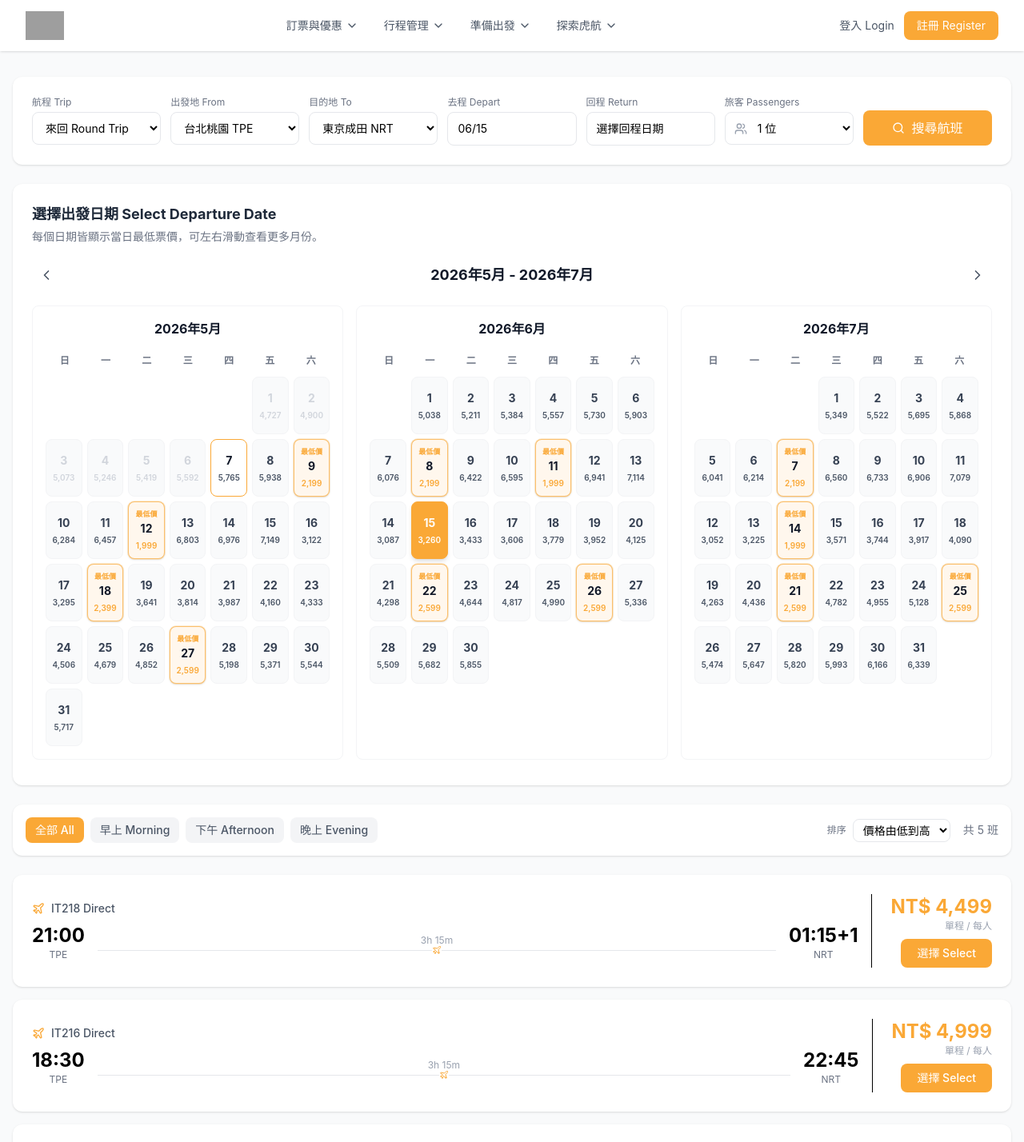
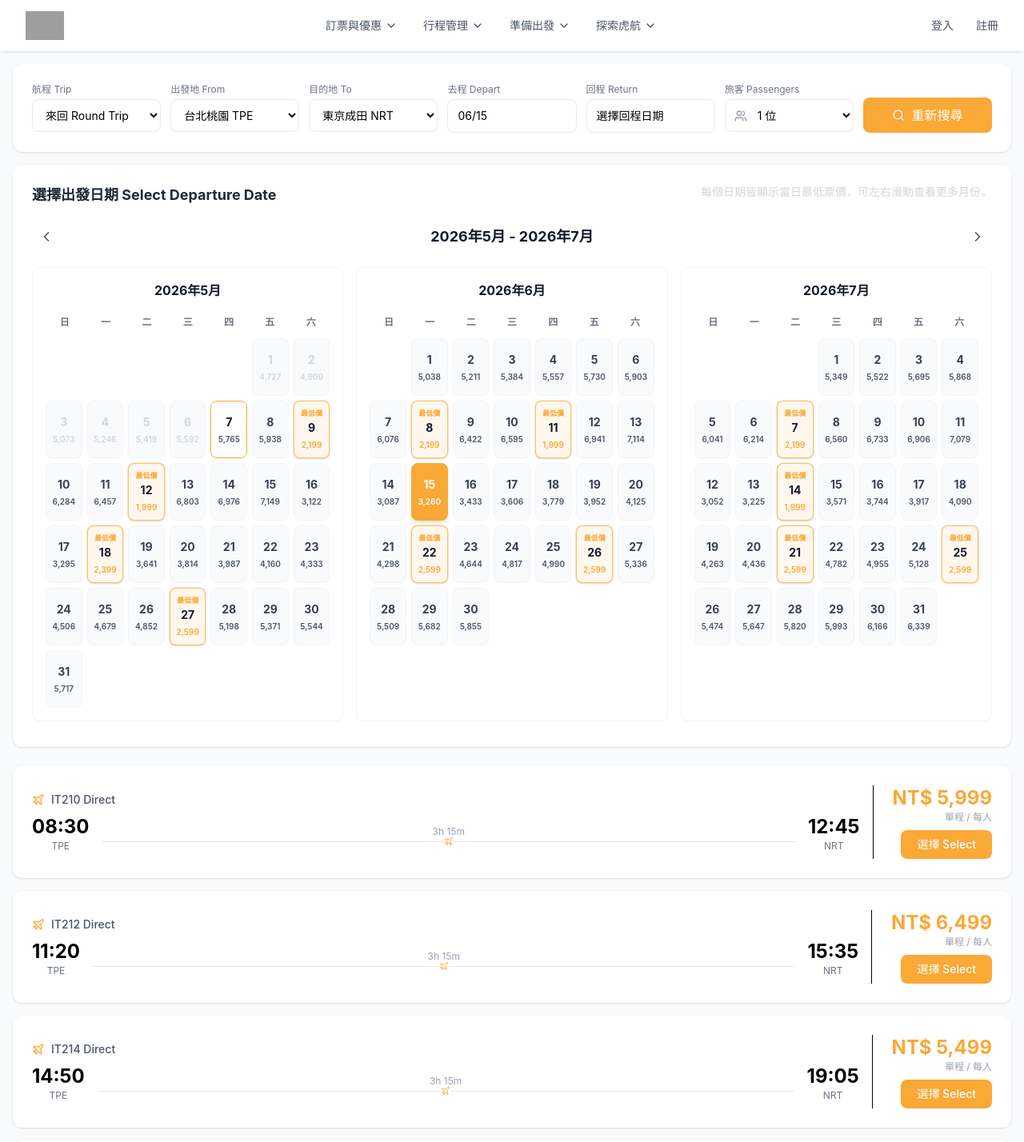
Before and after one commit to howardimagine/tigerair-react-redesign, a React (Vite) app: page /search in a window 1280 px wide. Shown: the top 1428 px of the page at 80% size. Built offline with nearby package versions, Linux system fonts and the light colour scheme; grey boxes are pictures that could not be loaded.

Commit message:
Refactor Navbar links for improved styling; update SearchResults layout and remove unused sorting functionality

```diff
--- a/src/components/Navbar.jsx
+++ b/src/components/Navbar.jsx
@@ -68,9 +68,9 @@ const Navbar = () => {
               </>
             ) : (
               <>
-                <Link to="/login" className="text-sm text-gray-600 hover:text-primary">登入 Login</Link>
-                <Link to="/register" className="text-sm bg-primary text-white px-4 py-2 rounded-lg hover:bg-orange-600 transition">
-                  註冊 Register
+                <Link to="/login" className="text-sm text-gray-600 px-4 py-2 hover:text-primary">登入</Link>
+                <Link to="/register" className="text-sm text-gray-600 py-2 rounded-lg hover:bg-orange-600 transition">
+                  註冊
                 </Link>
               </>
             )}
--- a/src/pages/SearchResults.jsx
+++ b/src/pages/SearchResults.jsx
@@ -36,7 +36,6 @@ const destinations = [
 const SearchResults = () => {
   const navigate = useNavigate();
   const [filter, setFilter] = useState('all');
-  const [sortBy, setSortBy] = useState('price');
   const [tripType, setTripType] = useState('roundtrip');
   const [form, setForm] = useState({
     from: 'TPE',
@@ -56,14 +55,12 @@ const SearchResults = () => {
     setForm((current) => ({ ...current, depart: date }));
   };
 
-  const filtered = flights
-    .filter((flight) => filter === 'all' || flight.period === filter)
-    .sort((a, b) => (sortBy === 'price' ? a.price - b.price : a.depart.localeCompare(b.depart)));
+  const filtered = flights.filter((flight) => filter === 'all' || flight.period === filter);
 
   return (
-    <div className="min-h-screen bg-gray-50 py-8">
+    <div className="min-h-screen bg-gray-50 py-4">
       <div className="mx-auto max-w-7xl px-4">
-        <div className="mb-6 rounded-xl bg-white p-5 shadow-sm sm:p-6">
+        <div className="mb-4 rounded-xl bg-white p-4 shadow-sm sm:p-6">
           <form onSubmit={handleSearch} className="grid grid-cols-1 gap-3 sm:grid-cols-2 lg:grid-cols-7">
             <div>
               <label className="mb-1 block text-xs text-gray-500">航程 Trip</label>
@@ -136,43 +133,18 @@ const SearchResults = () => {
             <div className="flex items-end">
               <button type="submit" className="flex w-full items-center justify-center gap-2 rounded-lg bg-primary py-2.5 font-medium text-white transition hover:bg-primary-dark">
                 <Search className="h-4 w-4" />
-                搜尋航班
+                重新搜尋
               </button>
             </div>
           </form>
         </div>
 
         <div className="mb-6 rounded-xl bg-white p-6 shadow-sm">
-          <div className="mb-5">
+          <div className="mb-5 columns-2 ">
             <h3 className="text-lg font-bold text-gray-800">選擇出發日期 Select Departure Date</h3>
-            <p className="mt-1 text-sm text-gray-500">每個日期皆顯示當日最低票價，可左右滑動查看更多月份。</p>
+            <p className="mt-1 text-sm text-gray-300 text-right">每個日期皆顯示當日最低票價，可左右滑動查看更多月份。</p>
           </div>
           <ExpandedPriceCalendar value={selectedDate} onChange={handleDepartChange} monthCount={3} />
-        </div>
-
-        <div className="mb-6 flex flex-col gap-3 rounded-xl bg-white p-4 shadow-sm sm:flex-row sm:items-center">
-          <div className="flex flex-wrap gap-2">
-            {filters.map((item) => (
-              <button
-                key={item.key}
-                type="button"
-                onClick={() => setFilter(item.key)}
-                className={`rounded-lg px-3 py-1.5 text-sm font-medium transition ${
-                  filter === item.key ? 'bg-primary text-white' : 'bg-gray-100 text-gray-600 hover:bg-gray-200'
-                }`}
-              >
-                {item.label}
-              </button>
-            ))}
-          </div>
-          <div className="flex items-center gap-2 sm:ml-auto">
-            <span className="text-xs text-gray-500">排序</span>
-            <select value={sortBy} onChange={(event) => setSortBy(event.target.value)} className="rounded-lg border border-gray-200 px-2 py-1 text-sm">
-              <option value="price">價格由低到高</option>
-              <option value="time">時間由早到晚</option>
-            </select>
-            <span className="ml-2 text-sm text-gray-500">共 {filtered.length} 班</span>
-          </div>
         </div>
 
         <div className="space-y-4">
```
